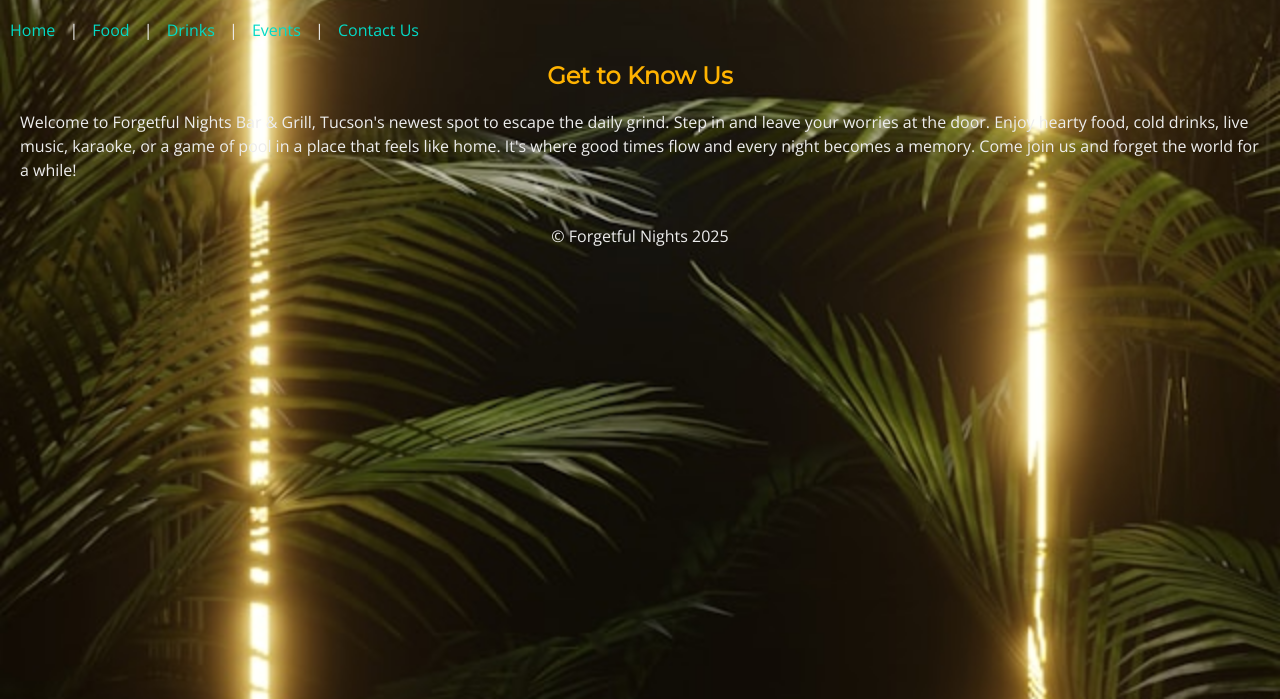
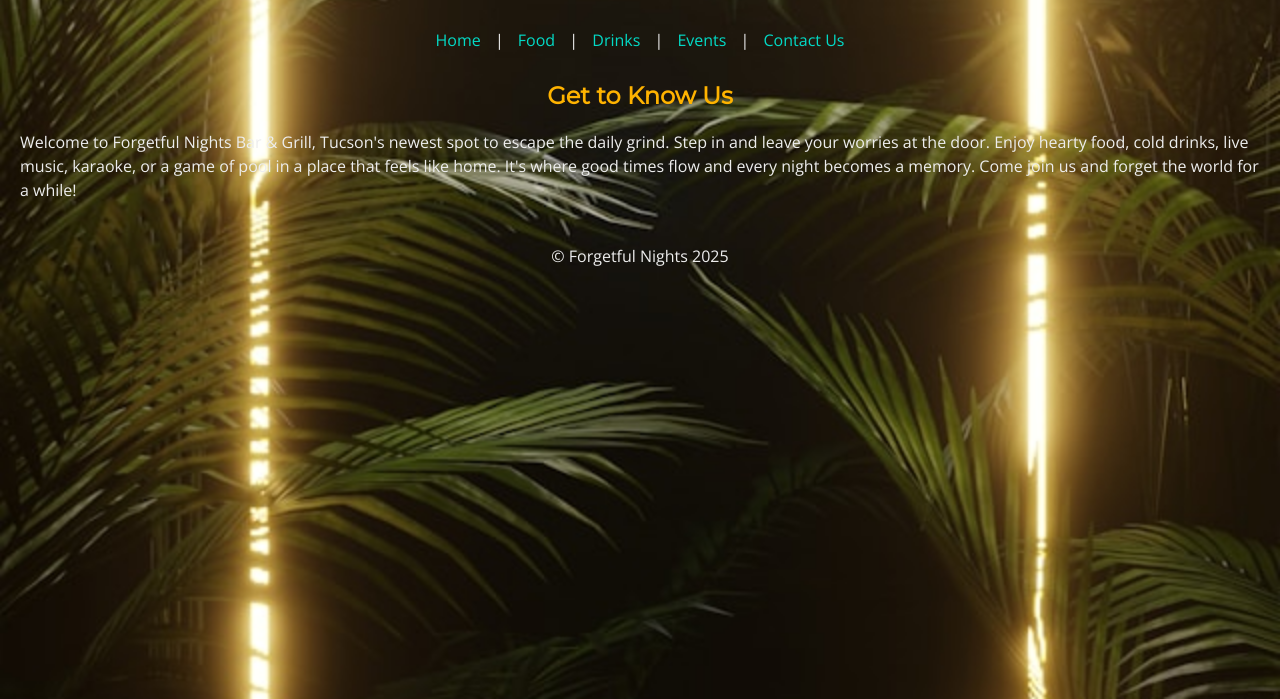
Before and after one commit to JDubs27/Forgetful-Nights, a plain HTML site: page index.html in a window 1280 px wide. Shown: the part 101-800 px from the top of the page. Drawn offline with nearby package versions, Linux system fonts and the light colour scheme; a web font is replaced by a local one.

Commit message:
Removed text align from nav a and created a nav element and centered text

```diff
--- a/style.css
+++ b/style.css
@@ -24,12 +24,16 @@ h2 {
     text-align: center;
 }
 
+nav {
+    text-align: center;
+    padding: 10px 0;
+}
+
 nav a {
     color: #03DAC6; /*Teal*/
     text-decoration: none;
     margin: 0 10px;
     transition: color 0.3s ease, text-shadow 0.3s ease;
-    text-align: center;
 }
 
 nav a:hover{
```
